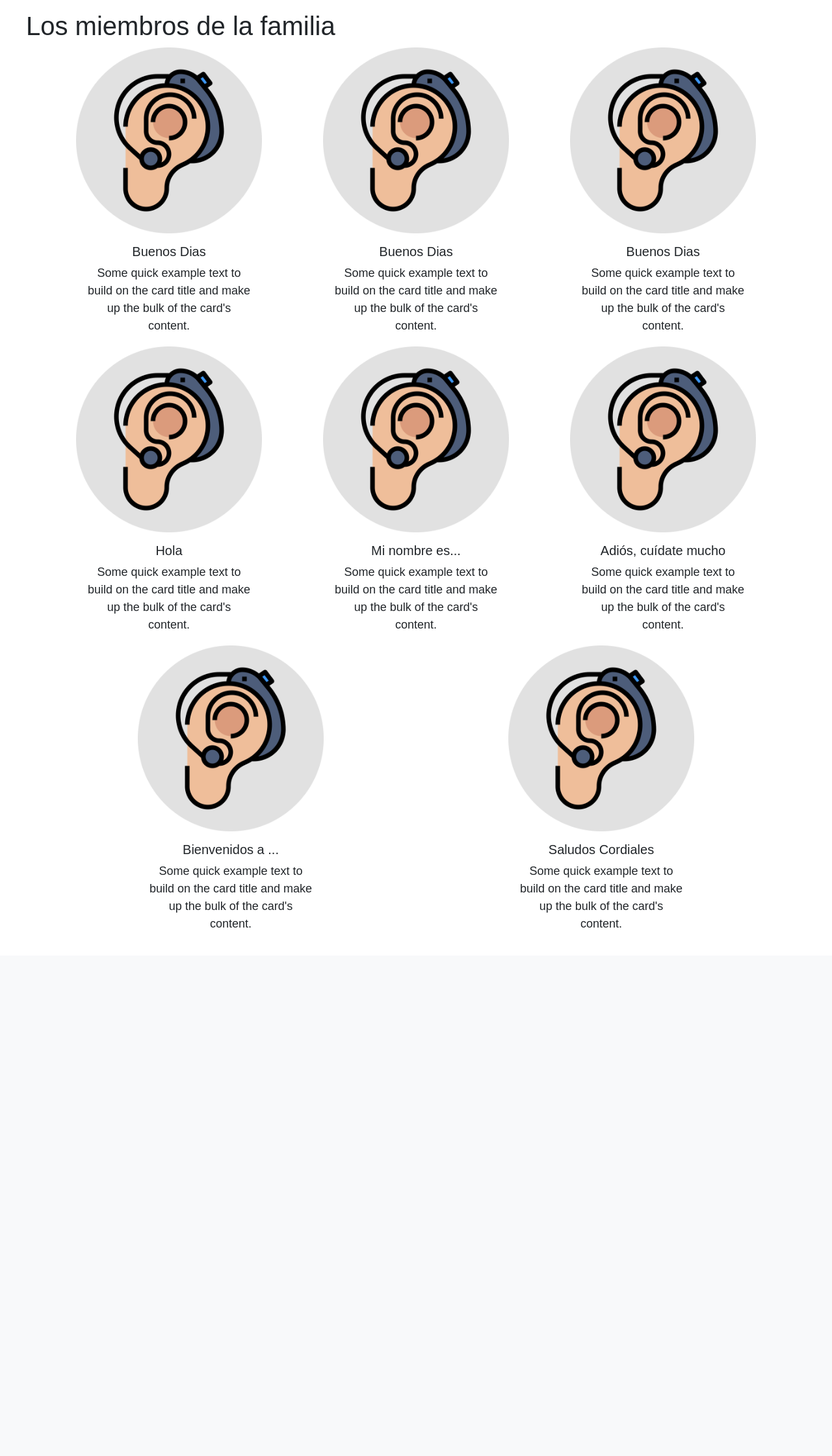
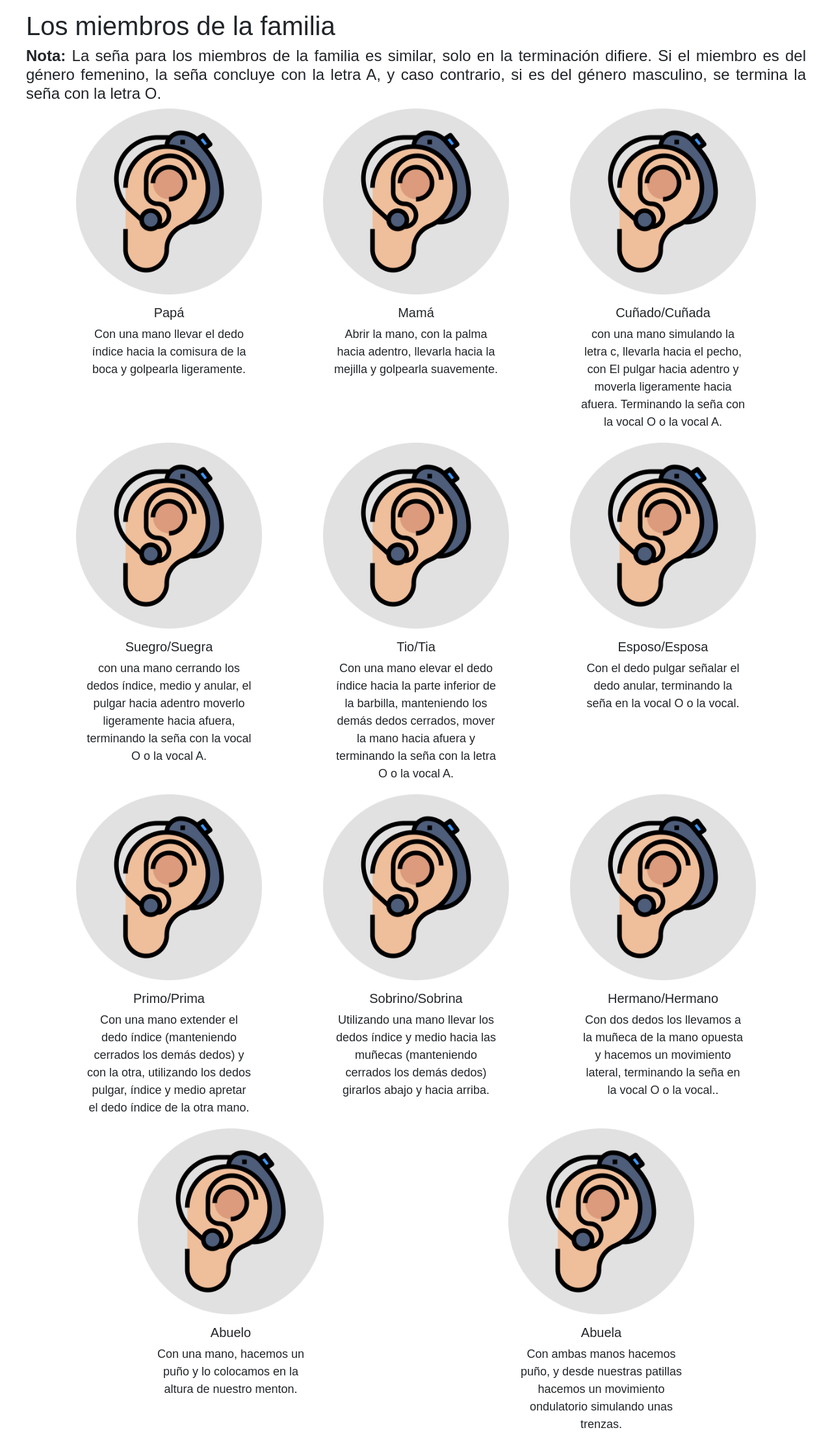
Before and after one commit to TeemoAFK/LearnSEC, a Symfony app: template templates/familia/index.html.twig in a window 1280 px wide. Shown: the part 184-2424 px from the top of the page at 65% size. Before the commit the page ends 1611 px from the top, so only its background shows below. Run offline with Twig, Linux system fonts and the light colour scheme; the template is opened without the code that fills it, so the values that code supplies are empty; some libraries are stand-ins or nearby versions.

Commit message:
update content

```diff
--- a/templates/familia/index.html.twig
+++ b/templates/familia/index.html.twig
@@ -17,6 +17,7 @@
         </ol>
     </nav>
     <h1>Los miembros de la familia</h1>
+    <h4 style="text-align: justify"><b>Nota: </b>La seña para los miembros de la familia es similar, solo en la terminación difiere. Si el miembro es del género femenino, la seña concluye con la letra A, y caso contrario, si es del género masculino, se termina la seña con la letra O. </h4>
 
     <div class="container" style align="center">
             <div class="row">
@@ -24,8 +25,8 @@
                     <div class="card" style="width: 18rem; border-color: #FFFFFF;">
                         <img src="/images/Vocabulario.png" class="img-fluid" class="card-img-top" alt="img_saludos">
                         <div class="card-body">
-                            <h5>Buenos Dias</h5>
-                            <p class="card-text">Some quick example text to build on the card title and make up the bulk of the card's content.</p>
+                            <h5>Papá</h5>
+                            <p class="card-text">Con una mano llevar el dedo índice hacia la comisura de la boca y golpearla ligeramente.</p>
                         </div>
                     </div>
                 </div>
@@ -33,8 +34,8 @@
                     <div class="card" style="width: 18rem;border-color: #FFFFFF;">
                         <img src="/images/Vocabulario.png" class="card-img-top" class="img-fluid" alt="img_saludos">
                         <div class="card-body">
-                            <h5>Buenos Dias</h5>
-                            <p class="card-text">Some quick example text to build on the card title and make up the bulk of the card's content.</p>
+                            <h5>Mamá</h5>
+                            <p class="card-text">Abrir la mano, con la palma hacia adentro, llevarla hacia la mejilla y golpearla suavemente.</p>
                         </div>
                     </div>
                 </div>
@@ -42,8 +43,8 @@
                     <div class="card" style="width: 18rem;border-color: #FFFFFF;">
                         <img src="/images/Vocabulario.png" class="card-img-top" class="img-fluid" alt="img_saludos">
                         <div class="card-body">
-                            <h5>Buenos Dias</h5>
-                            <p class="card-text">Some quick example text to build on the card title and make up the bulk of the card's content.</p>
+                            <h5>Cuñado/Cuñada</h5>
+                            <p class="card-text">con una mano simulando la letra c, llevarla hacia el pecho, con El pulgar hacia adentro y moverla ligeramente hacia afuera. Terminando la seña con la vocal O o la vocal A. </p>
                         </div>
                     </div>
                 </div>
@@ -55,8 +56,8 @@
                 <div class="card" style="width: 18rem; border-color: #FFFFFF;">
                     <img src="/images/Vocabulario.png" class="img-fluid" class="card-img-top" alt="img_saludos">
                     <div class="card-body">
-                        <h5>Hola</h5>
-                        <p class="card-text">Some quick example text to build on the card title and make up the bulk of the card's content.</p>
+                        <h5>Suegro/Suegra</h5>
+                        <p class="card-text">con una mano cerrando los dedos índice, medio y anular, el pulgar hacia adentro moverlo ligeramente hacia afuera, terminando la seña con la vocal O o la vocal A.</p>
                     </div>
                 </div>
             </div>
@@ -64,8 +65,8 @@
                 <div class="card" style="width: 18rem;border-color: #FFFFFF;">
                     <img src="/images/Vocabulario.png" class="card-img-top" class="img-fluid" alt="img_saludos">
                     <div class="card-body">
-                        <h5>Mi nombre es...</h5>
-                        <p class="card-text">Some quick example text to build on the card title and make up the bulk of the card's content.</p>
+                        <h5>Tio/Tia</h5>
+                        <p class="card-text">Con una mano elevar el dedo índice hacia la parte inferior de la barbilla, manteniendo los demás dedos cerrados, mover la mano hacia afuera y terminando la seña con la letra O o la vocal A.</p>
                     </div>
                 </div>
             </div>
@@ -73,8 +74,8 @@
                 <div class="card" style="width: 18rem;border-color: #FFFFFF;">
                     <img src="/images/Vocabulario.png" class="card-img-top" class="img-fluid" alt="img_saludos">
                     <div class="card-body">
-                        <h5>Adiós, cuídate mucho</h5>
-                        <p class="card-text">Some quick example text to build on the card title and make up the bulk of the card's content.</p>
+                        <h5>Esposo/Esposa</h5>
+                        <p class="card-text">Con el dedo pulgar señalar el dedo anular, terminando la seña en la vocal O o la vocal.</p>
                     </div>
                 </div>
             </div>
@@ -86,8 +87,8 @@
                 <div class="card" style="width: 18rem; border-color: #FFFFFF;">
                     <img src="/images/Vocabulario.png" class="img-fluid" class="card-img-top" alt="img_saludos">
                     <div class="card-body">
-                        <h5>Bienvenidos a ... </h5>
-                        <p class="card-text">Some quick example text to build on the card title and make up the bulk of the card's content.</p>
+                        <h5>Primo/Prima</h5>
+                        <p class="card-text">Con una mano extender el dedo índice (manteniendo cerrados los demás dedos) y con la otra, utilizando los dedos pulgar, índice y medio apretar el dedo índice de la otra mano.</p>
                     </div>
                 </div>
             </div>
@@ -95,8 +96,39 @@
                 <div class="card" style="width: 18rem;border-color: #FFFFFF;">
                     <img src="/images/Vocabulario.png" class="card-img-top" class="img-fluid" alt="img_saludos">
                     <div class="card-body">
-                        <h5>Saludos Cordiales</h5>
-                        <p class="card-text">Some quick example text to build on the card title and make up the bulk of the card's content.</p>
+                        <h5>Sobrino/Sobrina</h5>
+                        <p class="card-text">Utilizando una mano llevar los dedos índice y medio hacia las muñecas (manteniendo cerrados los demás dedos) girarlos abajo y hacia arriba.</p>
+                    </div>
+                </div>
+            </div>
+            <div class="col-sm">
+                <div class="card" style="width: 18rem;border-color: #FFFFFF;">
+                    <img src="/images/Vocabulario.png" class="card-img-top" class="img-fluid" alt="img_saludos">
+                    <div class="card-body">
+                        <h5>Hermano/Hermano</h5>
+                        <p class="card-text">Con dos dedos los llevamos a la muñeca de la mano opuesta y hacemos un movimiento lateral, terminando la seña en la vocal O o la vocal..</p>
+                    </div>
+                </div>
+            </div>
+        </div>
+    </div>
+    <div class="container" style align="center">
+        <div class="row">
+            <div class="col-sm">
+                <div class="card" style="width: 18rem; border-color: #FFFFFF;">
+                    <img src="/images/Vocabulario.png" class="img-fluid" class="card-img-top" alt="img_saludos">
+                    <div class="card-body">
+                        <h5>Abuelo</h5>
+                        <p class="card-text">Con una mano, hacemos un puño y lo colocamos en la altura de nuestro menton.</p>
+                    </div>
+                </div>
+            </div>
+            <div class="col-sm">
+                <div class="card" style="width: 18rem;border-color: #FFFFFF;">
+                    <img src="/images/Vocabulario.png" class="card-img-top" class="img-fluid" alt="img_saludos">
+                    <div class="card-body">
+                        <h5>Abuela</h5>
+                        <p class="card-text">Con ambas manos hacemos puño, y desde nuestras patillas hacemos un movimiento ondulatorio simulando unas trenzas.</p>
                     </div>
                 </div>
             </div>
```
Also changed, not shown: templates/animales/index.html.twig (+48 -17 lines).
